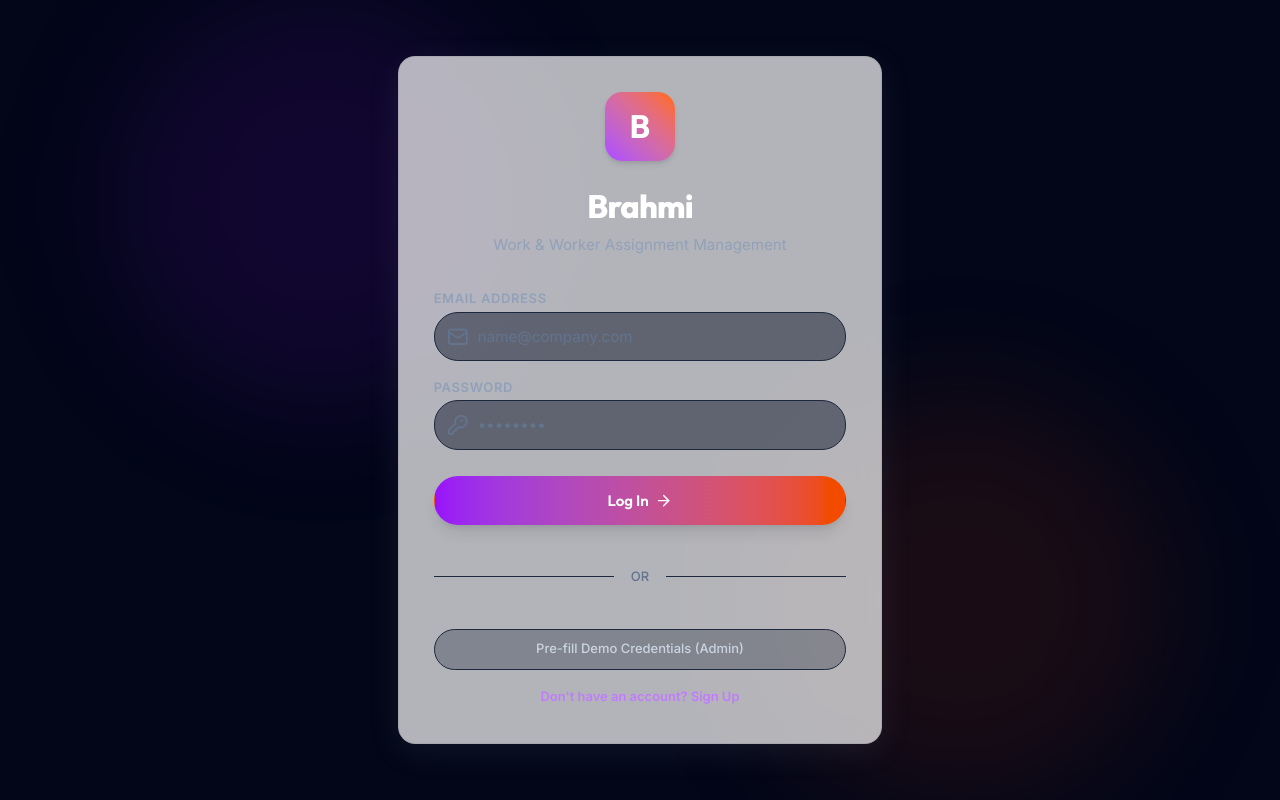
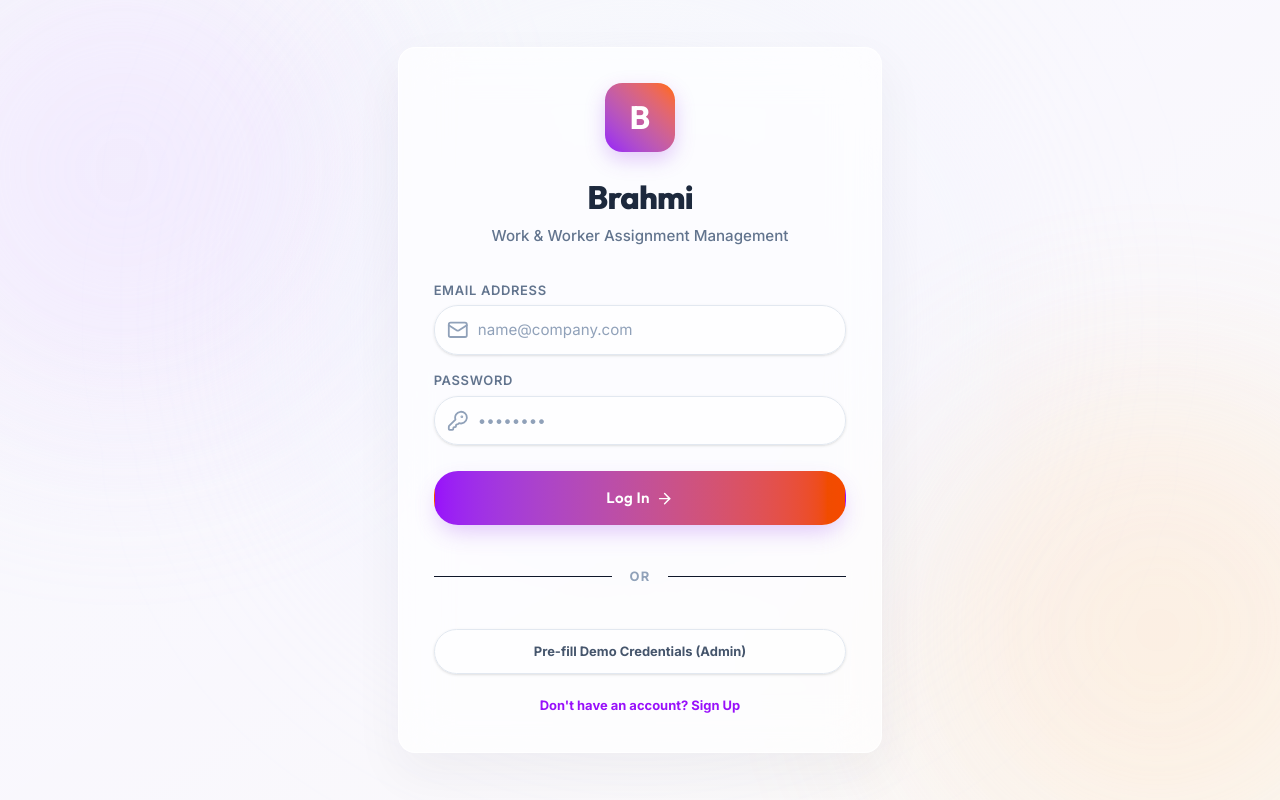
Before and after one commit to ashwinajdev/Brahmi, a React (Vite) app in the folder frontend/: page /#login in a window 1280 px wide. Built offline with nearby package versions, Linux system fonts and the light colour scheme.

Commit message:
login
login

```diff
--- a/frontend/src/features/auth/Login.tsx
+++ b/frontend/src/features/auth/Login.tsx
@@ -40,27 +40,28 @@ export default function Login() {
   };
 
   const handleGuestLogin = () => {
-    // For easy evaluation, let users log in as the default admin user seeded
     setEmail('admin@brahmi.com');
     setPassword('password123');
     addToast('Credentials pre-filled. Click Log In!', 'info');
   };
 
   return (
-    <div className="min-h-screen flex items-center justify-center bg-slate-950 px-4 sm:px-6 lg:px-8 relative overflow-hidden">
-      {/* Decorative gradient backgrounds */}
-      <div className="absolute top-1/4 left-1/4 -translate-x-1/2 -translate-y-1/2 w-96 h-96 bg-purple-600/10 rounded-full blur-3xl pointer-events-none" />
-      <div className="absolute bottom-1/4 right-1/4 translate-x-1/2 translate-y-1/2 w-96 h-96 bg-orange-600/10 rounded-full blur-3xl pointer-events-none" />
+    <div className="min-h-screen flex items-center justify-center bg-gradient-to-br from-slate-50 via-purple-50/50 to-orange-50/30 px-4 sm:px-6 lg:px-8 relative overflow-hidden">
+      {/* Dynamic Animated Background Blobs */}
+      <div className="absolute top-[-10%] left-[-10%] w-[500px] h-[500px] rounded-full bg-purple-200/40 blur-[100px] pointer-events-none animate-pulse-slow" />
+      <div className="absolute bottom-[-10%] right-[-10%] w-[500px] h-[500px] rounded-full bg-orange-200/30 blur-[100px] pointer-events-none animate-pulse-slow" />
+      <div className="absolute top-[40%] left-[50%] -translate-x-1/2 -translate-y-1/2 w-[600px] h-[600px] rounded-full bg-indigo-50/40 blur-[120px] pointer-events-none" />
 
-      <div className="max-w-md w-full space-y-8 glass-panel p-8 rounded-2xl relative z-10 border border-slate-800 shadow-2xl">
+      <div className="max-w-md w-full space-y-8 bg-white/70 backdrop-blur-xl p-8 rounded-2xl relative z-10 border border-white/80 shadow-[0_20px_50px_rgba(31,41,55,0.05)] hover:shadow-[0_24px_58px_rgba(31,41,55,0.08)] transition-all duration-500 ease-out animate-slide-up">
         <div className="text-center">
-          <div className="mx-auto h-16 w-16 flex items-center justify-center rounded-2xl bg-gradient-to-tr from-purple-500 to-orange-500 shadow-md">
-            <span className="font-display font-bold text-3xl text-white">B</span>
+          {/* Animated Logo Container */}
+          <div className="mx-auto h-16 w-16 flex items-center justify-center rounded-2xl bg-gradient-to-tr from-purple-600 to-orange-500 shadow-[0_8px_20px_rgba(147,51,234,0.25)] hover:rotate-6 transition-transform duration-300 ease-out">
+            <span className="font-display font-bold text-3xl text-white select-none">B</span>
           </div>
-          <h2 className="mt-6 text-3xl font-display font-extrabold text-white tracking-tight">
+          <h2 className="mt-6 text-3xl font-display font-extrabold text-slate-800 tracking-tight">
             Brahmi
           </h2>
-          <p className="mt-2 text-sm text-slate-400">
+          <p className="mt-2 text-sm text-slate-500 font-medium">
             Work & Worker Assignment Management
           </p>
         </div>
@@ -68,11 +69,11 @@ export default function Login() {
         <form className="mt-8 space-y-6" onSubmit={handleSubmit}>
           <div className="space-y-4">
             <div>
-              <label htmlFor="email" className="block text-xs font-semibold text-slate-400 uppercase tracking-wider">
+              <label htmlFor="email" className="block text-xs font-semibold text-slate-500 uppercase tracking-wider mb-1.5">
                 Email Address
               </label>
-              <div className="mt-1 relative">
-                <span className="absolute inset-y-0 left-0 pl-3 flex items-center text-slate-500">
+              <div className="relative group">
+                <span className="absolute inset-y-0 left-0 pl-3 flex items-center text-slate-400 group-focus-within:text-purple-600 transition-colors duration-200">
                   <Mail className="w-5 h-5" />
                 </span>
                 <input
@@ -82,18 +83,18 @@ export default function Login() {
                   required
                   value={email}
                   onChange={(e) => setEmail(e.target.value)}
-                  className="w-full pl-10 pr-4 py-3 rounded-xl border border-slate-800 bg-slate-900/50 text-white placeholder-slate-500 focus:outline-none focus:ring-2 focus:ring-purple-500 focus:border-transparent transition-all text-sm"
+                  className="w-full pl-10 pr-4 py-3 rounded-xl border border-slate-200 bg-white/50 text-slate-800 placeholder-slate-400 focus:outline-none focus:bg-white focus:ring-4 focus:ring-purple-500/10 focus:border-purple-500 transition-all duration-200 text-sm shadow-sm"
                   placeholder="name@company.com"
                 />
               </div>
             </div>
 
             <div>
-              <label htmlFor="password" className="block text-xs font-semibold text-slate-400 uppercase tracking-wider">
+              <label htmlFor="password" className="block text-xs font-semibold text-slate-500 uppercase tracking-wider mb-1.5">
                 Password
               </label>
-              <div className="mt-1 relative">
-                <span className="absolute inset-y-0 left-0 pl-3 flex items-center text-slate-500">
+              <div className="relative group">
+                <span className="absolute inset-y-0 left-0 pl-3 flex items-center text-slate-400 group-focus-within:text-purple-600 transition-colors duration-200">
                   <KeyRound className="w-5 h-5" />
                 </span>
                 <input
@@ -103,7 +104,7 @@ export default function Login() {
                   required
                   value={password}
                   onChange={(e) => setPassword(e.target.value)}
-                  className="w-full pl-10 pr-4 py-3 rounded-xl border border-slate-800 bg-slate-900/50 text-white placeholder-slate-500 focus:outline-none focus:ring-2 focus:ring-purple-500 focus:border-transparent transition-all text-sm"
+                  className="w-full pl-10 pr-4 py-3 rounded-xl border border-slate-200 bg-white/50 text-slate-800 placeholder-slate-400 focus:outline-none focus:bg-white focus:ring-4 focus:ring-purple-500/10 focus:border-purple-500 transition-all duration-200 text-sm shadow-sm"
                   placeholder="••••••••"
                 />
               </div>
@@ -114,12 +115,12 @@ export default function Login() {
             <button
               type="submit"
               disabled={isLoading}
-              className="group relative w-full flex justify-center py-3 px-4 rounded-xl border border-transparent text-sm font-semibold text-white bg-gradient-to-r from-purple-600 to-orange-600 hover:from-purple-500 hover:to-orange-500 focus:outline-none focus:ring-2 focus:ring-offset-2 focus:ring-purple-500 transition-all cursor-pointer shadow-lg disabled:opacity-50"
+              className="group relative w-full flex justify-center py-3.5 px-4 rounded-xl border border-transparent text-sm font-semibold text-white bg-gradient-to-r from-purple-600 to-orange-600 hover:from-purple-500 hover:to-orange-500 focus:outline-none focus:ring-4 focus:ring-purple-500/20 active:scale-[0.98] transition-all duration-200 cursor-pointer shadow-[0_10px_25px_-5px_rgba(147,51,234,0.3)] hover:shadow-[0_12px_28px_-5px_rgba(147,51,234,0.4)] disabled:opacity-50 disabled:pointer-events-none"
             >
               {isLoading ? (
                 <Loader2 className="w-5 h-5 animate-spin" />
               ) : (
-                <span className="flex items-center gap-1.5 font-display">
+                <span className="flex items-center gap-1.5 font-display tracking-wide">
                   Log In <ArrowRight className="w-4 h-4 group-hover:translate-x-0.5 transition-transform" />
                 </span>
               )}
@@ -128,15 +129,15 @@ export default function Login() {
         </form>
 
         <div className="relative flex py-2 items-center">
-          <div className="flex-grow border-t border-slate-800"></div>
-          <span className="flex-shrink mx-4 text-slate-500 text-xs uppercase font-medium">Or</span>
-          <div className="flex-grow border-t border-slate-800"></div>
+          <div className="flex-grow border-t border-slate-150"></div>
+          <span className="flex-shrink mx-4 text-slate-400 text-xs uppercase font-bold tracking-widest">Or</span>
+          <div className="flex-grow border-t border-slate-150"></div>
         </div>
 
-        <div className="space-y-3">
+        <div className="space-y-4">
           <button
             onClick={handleGuestLogin}
-            className="w-full py-2.5 px-4 rounded-xl border border-slate-800 bg-slate-900/30 text-xs font-medium text-slate-300 hover:bg-slate-900/60 transition-all cursor-pointer text-center block"
+            className="w-full py-3 px-4 rounded-xl border border-slate-200 bg-white/40 text-xs font-bold text-slate-600 hover:bg-slate-50 hover:text-slate-700 active:scale-[0.99] transition-all duration-250 cursor-pointer text-center block shadow-sm"
           >
             Pre-fill Demo Credentials (Admin)
           </button>
@@ -144,7 +145,7 @@ export default function Login() {
           <div className="text-center">
             <a
               href="#register"
-              className="text-xs font-semibold text-purple-400 hover:text-purple-300 transition-colors"
+              className="text-xs font-bold text-purple-600 hover:text-purple-700 transition-colors hover:underline"
             >
               Don't have an account? Sign Up
             </a>
```
Also changed, not shown: frontend/src/features/auth/Register.tsx (+38 -36 lines), 4 other files (tests, documents, lock files or other folders).
